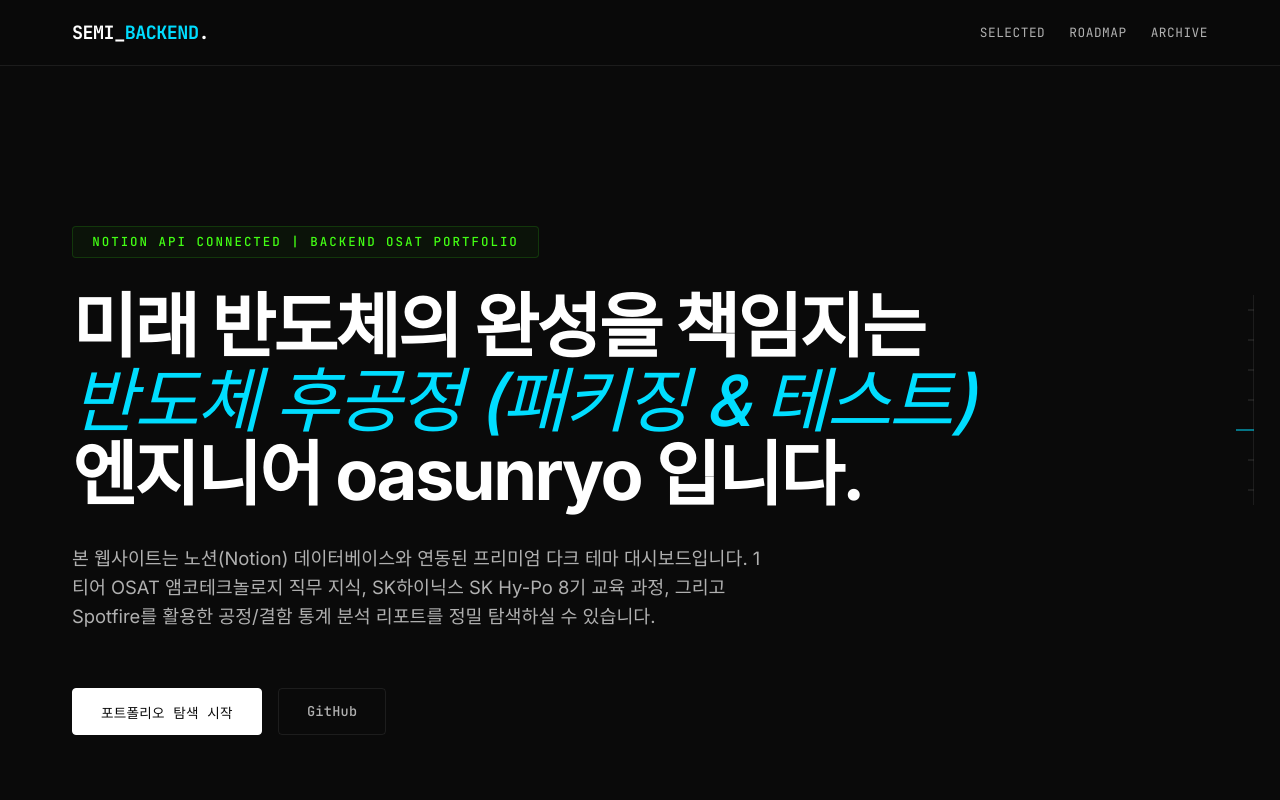
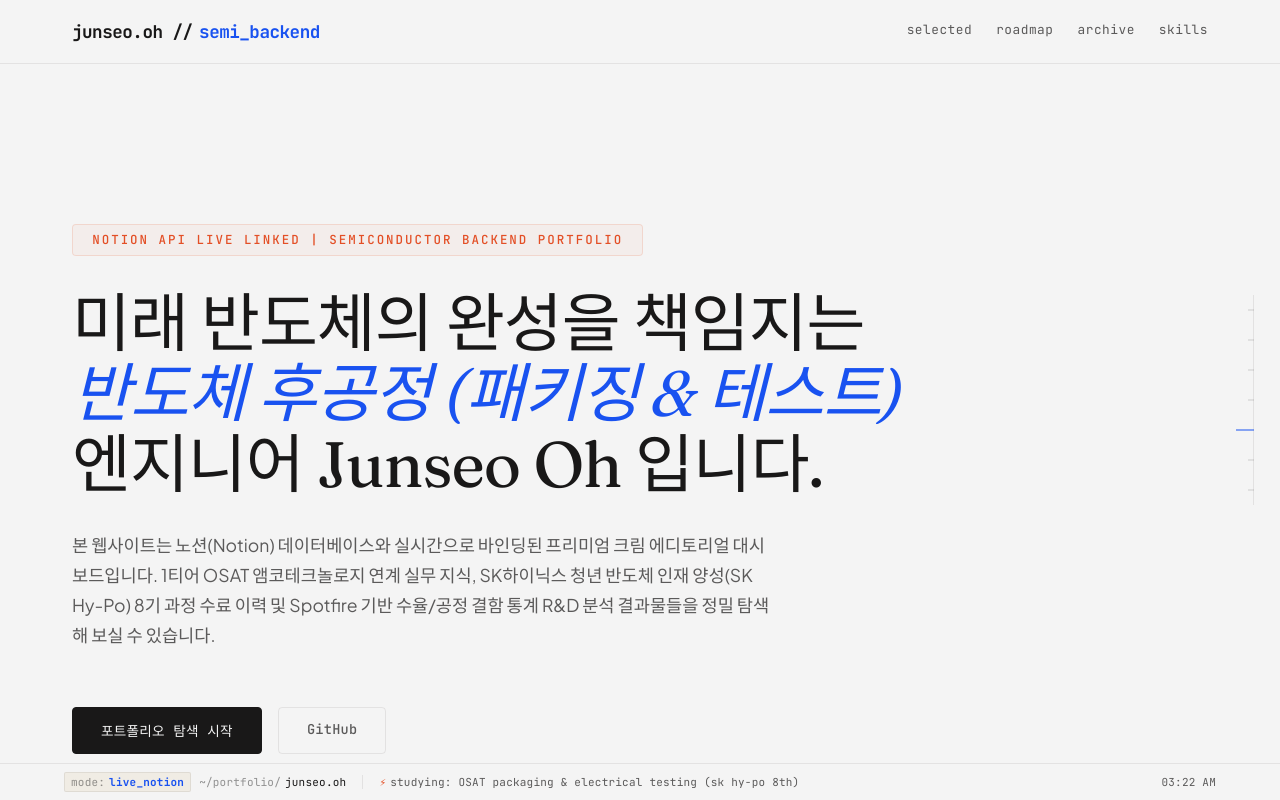
Before and after one commit to oasunryo/portfolio, a Next.js app: page / in a window 1280 px wide. Shown: the top 800 px of the page. Built offline with nearby package versions, Linux system fonts and the light colour scheme.

Commit message:
feat: remodel portfolio to light-cream codedgar-inspired editorial theme with real identity Junseo Oh

```diff
--- a/src/app/components/PortfolioClient.js
+++ b/src/app/components/PortfolioClient.js
@@ -159,6 +159,18 @@ export default function PortfolioClient({ initialItems }) {
   const [skillCategoryFilter, setSkillCategoryFilter] = useState('All'); // All, Technical, Interpersonal
   const [skillSortOrder, setSkillSortOrder] = useState('Proficiency'); // Proficiency, Alphabetical
 
+  // VIM 스타일 하단 상태 바를 위한 실시간 로컬 시간 Hook
+  const [timeStr, setTimeStr] = useState('12:00 PM');
+  useEffect(() => {
+    const updateTime = () => {
+      const now = new Date();
+      setTimeStr(now.toLocaleTimeString([], { hour: '2-digit', minute: '2-digit' }));
+    };
+    updateTime();
+    const interval = setInterval(updateTime, 60000);
+    return () => clearInterval(interval);
+  }, []);
+
 
   // ==========================================
   // [데이터 레이어 분류 및 스마트 분류 알고리즘]
@@ -300,27 +312,28 @@ export default function PortfolioClient({ initialItems }) {
       {/* Navigation Header */}
       <header className="rule-b">
         <div className="nav-container">
-          <div className="logo" onClick={() => window.scrollTo({ top: 0, behavior: 'smooth' })}>
-            SEMI_<span>BACKEND</span>.
+          <div className="logo" onClick={() => window.scrollTo({ top: 0, behavior: 'smooth' })} style={{ display: 'flex', alignItems: 'center', gap: '0.4rem', fontFamily: 'var(--font-mono)' }}>
+            junseo.oh // <span style={{ color: 'hsl(var(--accent-primary))', fontWeight: 'bold' }}>semi_backend</span>
           </div>
           <nav className="nav-links">
-            <a className="nav-link" onClick={() => document.getElementById('selected').scrollIntoView({ behavior: 'smooth' })}>Selected</a>
-            <a className="nav-link" onClick={() => document.getElementById('roadmap').scrollIntoView({ behavior: 'smooth' })}>Roadmap</a>
-            <a className="nav-link" onClick={() => document.getElementById('archived').scrollIntoView({ behavior: 'smooth' })}>Archive</a>
+            <a className="nav-link" onClick={() => document.getElementById('selected').scrollIntoView({ behavior: 'smooth' })}>selected</a>
+            <a className="nav-link" onClick={() => document.getElementById('roadmap').scrollIntoView({ behavior: 'smooth' })}>roadmap</a>
+            <a className="nav-link" onClick={() => document.getElementById('archived').scrollIntoView({ behavior: 'smooth' })}>archive</a>
+            <a className="nav-link" onClick={() => document.getElementById('tools').scrollIntoView({ behavior: 'smooth' })}>skills</a>
           </nav>
         </div>
       </header>
 
       {/* 01 / Intro Section (히어로) */}
       <section id="intro" className="hero">
-        <div className="hero-badge">Notion API Connected | Backend OSAT Portfolio</div>
+        <div className="hero-badge">Notion API Live Linked | Semiconductor Backend Portfolio</div>
         <h1 className="hero-title">
           미래 반도체의 완성을 책임지는<br />
           <span>반도체 후공정 (패키징 &amp; 테스트)</span><br />
-          엔지니어 oasunryo 입니다.
+          엔지니어 Junseo Oh 입니다.
         </h1>
         <p className="hero-subtitle">
-          본 웹사이트는 노션(Notion) 데이터베이스와 연동된 프리미엄 다크 테마 대시보드입니다. 1티어 OSAT 앰코테크놀로지 직무 지식, SK하이닉스 SK Hy-Po 8기 교육 과정, 그리고 Spotfire를 활용한 공정/결함 통계 분석 리포트를 정밀 탐색하실 수 있습니다.
+          본 웹사이트는 노션(Notion) 데이터베이스와 실시간으로 바인딩된 프리미엄 크림 에디토리얼 대시보드입니다. 1티어 OSAT 앰코테크놀로지 연계 실무 지식, SK하이닉스 청년 반도체 인재 양성(SK Hy-Po) 8기 과정 수료 이력 및 Spotfire 기반 수율/공정 결함 통계 R&D 분석 결과물들을 정밀 탐색해 보실 수 있습니다.
         </p>
         <div className="hero-buttons">
           <button className="btn-primary" onClick={() => document.getElementById('selected').scrollIntoView({ behavior: 'smooth' })}>
@@ -343,21 +356,23 @@ export default function PortfolioClient({ initialItems }) {
               {featuredProjects.map(p => (
                 <div
                   key={p.id}
-                  className="card reticule-link"
+                  className="card"
                   onClick={() => handleOpenModal(p)}
                 >
-                  {/* 정밀 모서리 조준선 드로잉 마크업 */}
-                  <svg className="reticule-box" viewBox="0 0 100 100" preserveAspectRatio="none" aria-hidden="true">
-                    <rect x="0.5" y="0.5" width="99" height="99" pathLength="1" vector-effect="non-scaling-stroke"></rect>
-                  </svg>
-                  <span className="reticule-corners" aria-hidden="true">
-                    <span></span><span></span><span></span><span></span>
-                  </span>
+                  {/* Codedgar-style Top Scanline indicator */}
+                  <div className="section-scanline"></div>
 
                   <div className="card-top">
+                    {/* macOS style dots */}
+                    <div className="window-dots">
+                      <span className="window-dot dot-red"></span>
+                      <span className="window-dot dot-yellow"></span>
+                      <span className="window-dot dot-green"></span>
+                    </div>
+
                     <div className="card-header" style={{ display: 'flex', justifyContent: 'space-between', alignItems: 'center', marginBottom: '1rem' }}>
                       <span className="card-category">{p.category}</span>
-                      <span className="card-badge">{p.badge}</span>
+                      <span className="card-badge" style={{ color: 'hsl(var(--accent-secondary))' }}>{p.badge}</span>
                     </div>
                     <h3 className="card-title">{p.title}</h3>
                     <p className="card-desc">{p.description}</p>
@@ -368,9 +383,9 @@ export default function PortfolioClient({ initialItems }) {
                         <span key={t} className="tag">{t}</span>
                       ))}
                     </div>
-                    <div className="card-footer">
+                    <div className="card-footer" style={{ borderTop: '1px solid var(--rule)', paddingTop: '1.25rem' }}>
                       <span>{p.period || '진행 기간 없음'}</span>
-                      <span className="card-arrow">&rarr; 자세히 보기</span>
+                      <span className="card-arrow" style={{ color: 'hsl(var(--accent-primary))', fontWeight: 'bold' }}>&rarr; 자세히 보기</span>
                     </div>
                   </div>
                 </div>
@@ -855,17 +870,17 @@ export default function PortfolioClient({ initialItems }) {
       </section>
 
       {/* About & Contact Section */}
-      <footer id="contact" className="rule-t">
+      <footer id="contact" className="rule-t" style={{ paddingBottom: '6rem' }}>
         <div className="footer-container">
           <h2 className="footer-title">Let's Create High-Yield Innovations.</h2>
           <p className="footer-desc">
             가상 시뮬레이션 데이터 및 전공 공학 지식을 결합해 반도체 후공정 수율 극대화를 이끌 준비가 되었습니다. 협업 요청이나 질문이 있으시면 언제든지 편하게 이메일로 연락주세요!
           </p>
-          <a href="mailto:youremail@example.com" className="contact-email">
-            youremail@example.com
+          <a href="mailto:junseo.oh.kr@gmail.com" className="contact-email">
+            junseo.oh.kr@gmail.com
           </a>
           <p className="footer-copy">
-            &copy; 2026. Semiconductor Backend Portfolio. All rights reserved. (Inspired by ozgur.design)
+            &copy; 2026. Junseo Oh. All rights reserved. (Inspired by codedgar.com)
           </p>
         </div>
       </footer>
@@ -930,6 +945,28 @@ export default function PortfolioClient({ initialItems }) {
           to { transform: rotate(360deg); }
         }
       `}</style>
+
+      {/* Codedgar-style Fixed Bottom Status Bar */}
+      <div className="status-bar hidden sm:block">
+        <div className="status-bar-inner">
+          <div className="status-bar-segment status-bar-mode">
+            <span className="status-bar-mode-label">mode:</span>
+            <span className="status-bar-mode-value">live_notion</span>
+          </div>
+          <div className="status-bar-segment status-bar-path">
+            <span className="status-bar-path-prefix">~/portfolio/</span>
+            <span>junseo.oh</span>
+          </div>
+          <div style={{ width: '1px', height: '14px', background: 'var(--rule)', margin: '0 0.5rem' }}></div>
+          <div className="status-bar-segment status-bar-studying">
+            <span className="status-bar-studying-icon">⚡</span>
+            <span>studying: OSAT packaging &amp; electrical testing (sk hy-po 8th)</span>
+          </div>
+          <div className="status-bar-time">
+            <span>{timeStr}</span>
+          </div>
+        </div>
+      </div>
     </div>
   );
 }
--- a/src/app/globals.css
+++ b/src/app/globals.css
@@ -1,34 +1,33 @@
-@import url('https://fonts.googleapis.com/css2?family=Outfit:wght@300;400;500;600;700;800&family=Inter:wght@300;400;500;600;700&family=JetBrains+Mono:wght@400;500;700&display=swap');
+@import url('https://fonts.googleapis.com/css2?family=Fraunces:ital,opsz,wght@0,9..144,100..900;1,9..144,100..900&family=Plus+Jakarta+Sans:wght@300;400;500;600;700;800&family=JetBrains+Mono:wght@400;500;700&display=swap');
 
 :root {
-  /* HSL Color System - Ozgur Design Base (Retro-Future Deep Dark) */
-  --bg: #0a0a0a;
-  --fg: #ffffff;
-  --text: #a0a0a0;
-  --text-secondary: #b0b0b0;
-  --muted: #6a6a6a;
-  --surface: #111111;
-  --surface-raised: #151515;
-  --surface-highest: #222222;
+  /* HSL & Hex Color System - Codedgar Light Cream Terminal Theme */
+  --bg: #F4F4F4;                  /* 따뜻한 연한 크림 화이트 */
+  --fg: #191818;                  /* 고급스러운 소프트 차콜 블랙 */
+  --text: #191818;
+  --text-secondary: rgba(25, 24, 24, 0.7);  /* 가독성 서브 텍스트 */
+  --muted: rgba(25, 24, 24, 0.45);          /* 비활성화/주석용 그레이 */
 
-  /* Neon Accent Colors (Semiconductor Precise Cyber Theme) */
-  --accent-primary: 188 100% 50%;    /* Cyber Neon Cyan */
-  --accent-secondary: 108 100% 54%;  /* Bio Lime Green */
-  --accent-primary-rgb: 0, 240, 255;
-  --accent-secondary-rgb: 57, 255, 20;
+  --surface: #f0ece4;             /* 샌드 베이지 카드 배경 */
+  --surface-raised: #e8e4db;      /* 조금 더 짙은 머드/샌드 */
+  --surface-highest: #dedad0;
 
-  --color-oz-pink: #ff96ff;
+  /* Codedgar Accent Colors */
+  --accent-primary: 224 88% 52%;    /* Vibrant Digital Blue (#1b5def) */
+  --accent-secondary: 13 77% 52%;   /* Warm Brick Orange (#e25327) */
+  --accent-primary-rgb: 27, 93, 239;
+  --accent-secondary-rgb: 226, 83, 39;
 
-  /* 얇고 감각적인 실선 격자 (Thin Borders) */
-  --rule: rgba(255, 255, 255, 0.08);
-  --rule-strong: rgba(255, 255, 255, 0.18);
+  /* 얇고 정교한 실선 격자 (Thin Borders) */
+  --rule: rgba(25, 24, 24, 0.08);
+  --rule-strong: rgba(25, 24, 24, 0.16);
 
-  --font-display: 'Outfit', -apple-system, BlinkMacSystemFont, 'Segoe UI', Roboto, sans-serif;
-  --font-sans: 'Inter', -apple-system, BlinkMacSystemFont, 'Segoe UI', Roboto, sans-serif;
+  --font-display: 'Fraunces', serif;
+  --font-sans: 'Plus Jakarta Sans', -apple-system, BlinkMacSystemFont, 'Segoe UI', Roboto, sans-serif;
   --font-mono: 'JetBrains Mono', ui-monospace, Menlo, Monaco, Consolas, monospace;
 
   --transition-smooth: all 0.4s cubic-bezier(0.16, 1, 0.3, 1);
-  --transition-fast: all 0.2s ease;
+  --transition-fast: all 0.18s ease;
 }
 
 * {
@@ -234,7 +233,7 @@ header {
   width: 100%;
   backdrop-filter: blur(12px);
   -webkit-backdrop-filter: blur(12px);
-  background: rgba(10, 10, 10, 0.75);
+  background: rgba(244, 244, 244, 0.85);
   border-bottom: 1px solid var(--rule);
   transition: var(--transition-smooth);
 }
@@ -251,7 +250,7 @@ header {
 .logo {
   font-family: var(--font-mono);
   font-weight: 700;
-  font-size: 1.15rem;
+  font-size: 1.1rem;
   letter-spacing: -0.5px;
   color: var(--fg);
   cursor: pointer;
@@ -272,9 +271,28 @@ header {
   font-family: var(--font-mono);
   font-size: 0.8rem;
   letter-spacing: 0.04em;
-  text-transform: uppercase;
+  text-transform: lowercase;
   transition: var(--transition-fast);
   cursor: pointer;
+  position: relative;
+  padding-bottom: 4px;
+}
+
+.nav-link::after {
+  content: "";
+  position: absolute;
+  left: 0;
+  right: 0;
+  bottom: 0;
+  height: 1.5px;
+  background: hsl(var(--accent-primary));
+  transform: scaleX(0);
+  transform-origin: left;
+  transition: transform 0.3s cubic-bezier(0.16, 1, 0.3, 1);
+}
+
+.nav-link:hover::after {
+  transform: scaleX(1);
 }
 
 .nav-link:hover {
@@ -299,19 +317,19 @@ header {
   text-transform: uppercase;
   letter-spacing: 2px;
   color: hsl(var(--accent-secondary));
-  background: rgba(57, 255, 20, 0.04);
-  border: 1px solid rgba(57, 255, 20, 0.15);
+  background: rgba(var(--accent-secondary-rgb), 0.04);
+  border: 1px solid rgba(var(--accent-secondary-rgb), 0.15);
   padding: 0.4rem 1.2rem;
   border-radius: 4px;
   margin-bottom: 2rem;
 }
 
 .hero-title {
-  font-family: var(--font-sans);
-  font-size: clamp(2.5rem, 5.5vw, 4.5rem);
-  font-weight: 700;
-  line-height: 1.05;
-  letter-spacing: -2.5px;
+  font-family: var(--font-display);
+  font-size: clamp(2.5rem, 5.5vw, 4rem);
+  font-weight: 400;
+  line-height: 1.1;
+  letter-spacing: -1px;
   margin-bottom: 2rem;
   color: var(--fg);
 }
@@ -319,14 +337,14 @@ header {
 .hero-title span {
   color: hsl(var(--accent-primary));
   font-style: italic;
-  font-weight: 500;
+  font-weight: 400;
 }
 
 .hero-subtitle {
-  font-size: 1.15rem;
+  font-size: 1.1rem;
   color: var(--text-secondary);
   max-width: 700px;
-  line-height: 1.6;
+  line-height: 1.7;
   margin-bottom: 3.5rem;
 }
 
@@ -353,7 +371,7 @@ header {
 .btn-primary:hover {
   background: transparent;
   color: var(--fg);
-  box-shadow: 0 0 15px rgba(255, 255, 255, 0.15);
+  box-shadow: var(--shadow-md);
 }
 
 .btn-secondary {
@@ -393,12 +411,12 @@ header {
 }
 
 .section-title {
-  font-family: var(--font-sans);
+  font-family: var(--font-display);
   font-size: clamp(2rem, 4vw, 3.25rem);
-  font-weight: 600;
-  letter-spacing: -1.5px;
+  font-weight: 400;
+  letter-spacing: -1px;
   color: var(--fg);
-  line-height: 0.95;
+  line-height: 1.1;
   margin-bottom: 3.5rem;
 }
 
@@ -563,7 +581,7 @@ header {
 }
 
 .card {
-  background: var(--bg);
+  background: var(--surface);
   padding: 3rem 2.5rem;
   position: relative;
   display: flex;
@@ -571,6 +589,12 @@ header {
   justify-content: space-between;
   min-height: 380px;
   transition: var(--transition-smooth);
+}
+
+.card:hover {
+  background: var(--bg);
+  box-shadow: var(--shadow-md);
+  transform: translateY(-2px);
 }
 
 .card-category {
@@ -590,19 +614,19 @@ header {
 }
 
 .card-title {
-  font-family: var(--font-sans);
-  font-size: 1.6rem;
-  font-weight: 600;
+  font-family: var(--font-display);
+  font-size: 1.45rem;
+  font-weight: 400;
   line-height: 1.25;
   margin-top: 1rem;
   margin-bottom: 1rem;
-  letter-spacing: -0.8px;
+  letter-spacing: -0.5px;
   color: var(--fg);
 }
 
 .card-desc {
   font-size: 0.95rem;
-  color: var(--text);
+  color: var(--text-secondary);
   line-height: 1.65;
 }
 
@@ -618,7 +642,7 @@ header {
   font-family: var(--font-mono);
   font-size: 0.7rem;
   color: var(--text-secondary);
-  background: var(--surface-raised);
+  background: var(--bg);
   border: 1px solid var(--rule);
   padding: 0.25rem 0.6rem;
   border-radius: 2px;
@@ -1056,3 +1080,111 @@ footer {
     text-align: left;
   }
 }
+
+/* ==========================================
+   Codedgar Style Fixed Bottom Status Bar
+   ========================================== */
+.status-bar {
+  position: fixed;
+  bottom: 0;
+  left: 0;
+  right: 0;
+  z-index: 1000;
+  font-family: var(--font-mono);
+  font-size: 11px;
+  letter-spacing: 0.02em;
+  user-select: none;
+  background: #f4f4f4;
+  border-top: 1px solid var(--rule);
+}
+
+.status-bar-inner {
+  display: flex;
+  align-items: center;
+  gap: 0.5rem;
+  padding: 0.5rem 1.5rem;
+  max-width: 1200px;
+  margin: 0 auto;
+}
+
+.status-bar-segment {
+  display: flex;
+  align-items: center;
+  gap: 4px;
+  color: var(--text-secondary);
+}
+
+.status-bar-mode {
+  background: var(--surface);
+  padding: 2px 6px;
+  border-radius: 2px;
+  border: 1px solid var(--rule);
+}
+
+.status-bar-mode-label {
+  color: var(--muted);
+}
+
+.status-bar-mode-value {
+  color: hsl(var(--accent-primary));
+  font-weight: 600;
+}
+
+.status-bar-path {
+  color: var(--fg);
+}
+
+.status-bar-path-prefix {
+  color: var(--muted);
+}
+
+.status-bar-studying {
+  display: flex;
+  align-items: center;
+  gap: 4px;
+}
+
+.status-bar-studying-icon {
+  color: hsl(var(--accent-secondary));
+}
+
+.status-bar-time {
+  margin-left: auto;
+  color: var(--text-secondary);
+}
+
+/* scanline overlay for cards */
+.section-scanline {
+  background: linear-gradient(90deg, transparent 0%, hsl(var(--accent-primary)) 20%, hsl(var(--accent-primary)) 80%, transparent 100%);
+  opacity: 0;
+  height: 2px;
+  width: 100%;
+  transition: opacity 0.3s ease, transform 0.5s ease;
+  position: absolute;
+  top: 0;
+  left: 0;
+  transform: scaleX(0);
+  transform-origin: center;
+}
+
+.card:hover .section-scanline {
+  opacity: 0.7;
+  transform: scaleX(1);
+}
+
+/* macOS style dots */
+.window-dots {
+  display: flex;
+  gap: 6px;
+  margin-bottom: 1.5rem;
+}
+
+.window-dot {
+  width: 10px;
+  height: 10px;
+  border-radius: 50%;
+}
+
+.dot-red { background: #ff5f57; }
+.dot-yellow { background: #ffbd2e; }
+.dot-green { background: #22c55e; }
--- a/src/app/layout.js
+++ b/src/app/layout.js
@@ -1,31 +1,17 @@
-import { Outfit, Inter } from 'next/font/google';
 import './globals.css';
-
-// Google Fonts optimized by Next.js
-const outfit = Outfit({
-  subsets: ['latin'],
-  display: 'swap',
-  variable: '--font-display',
-});
-
-const inter = Inter({
-  subsets: ['latin'],
-  display: 'swap',
-  variable: '--font-sans',
-});
 
 // SEO Best Practices - Metadata API
 export const metadata = {
-  title: '나만의 독창적인 포트폴리오 | Notion & Next.js Dynamic Website',
-  description: '노션 데이터베이스와 연동하여 자동으로 실시간 업데이트되는 프리미엄 반응형 포트폴리오 웹사이트입니다.',
-  keywords: '포트폴리오, 개발자 포트폴리오, 노션 연동, Next.js, Notion API, 포트폴리오 제작, 반응형 웹',
-  authors: [{ name: 'Antigravity Creator' }],
+  title: 'Junseo Oh | Semiconductor Backend & OSAT Engineer Portfolio',
+  description: '노션 API 실시간 데이터 바인딩 및 크림 에디토리얼 테마 기반의 반도체 후공정(PKG & Test) 엔지니어 오준서(Junseo Oh)의 프리미엄 포트폴리오 대시보드입니다.',
+  keywords: '반도체 후공정, OSAT, 패키징, 테스트, 데이터 분석, TIBCO Spotfire, SK Hy-Po, Amkor, 오준서, Junseo Oh',
+  authors: [{ name: 'Junseo Oh' }],
   viewport: 'width=device-width, initial-scale=1',
 };
 
 export default function RootLayout({ children }) {
   return (
-    <html lang="ko" className={`${outfit.variable} ${inter.variable}`}>
+    <html lang="ko">
       <body>
         {children}
       </body>
```
